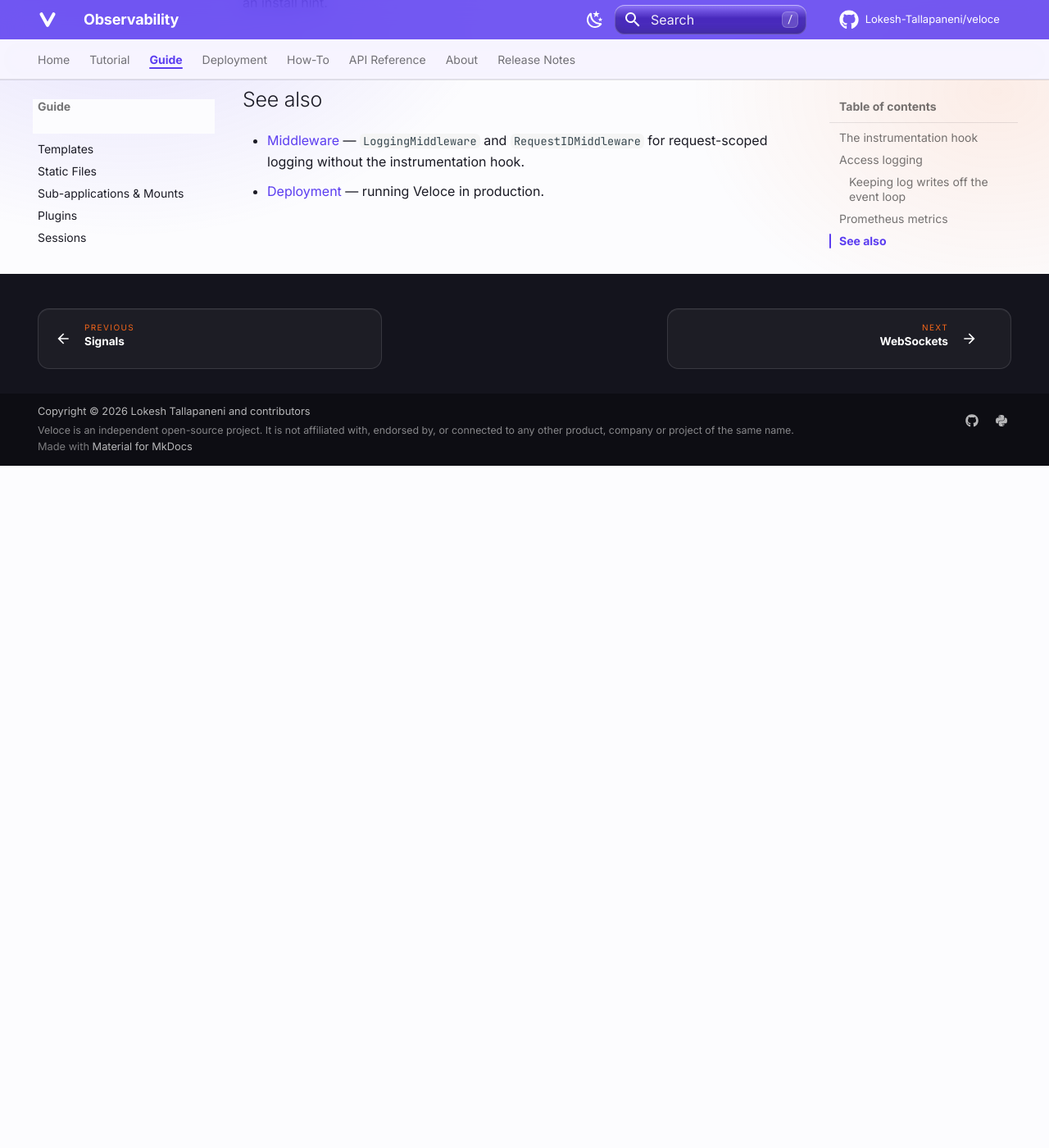
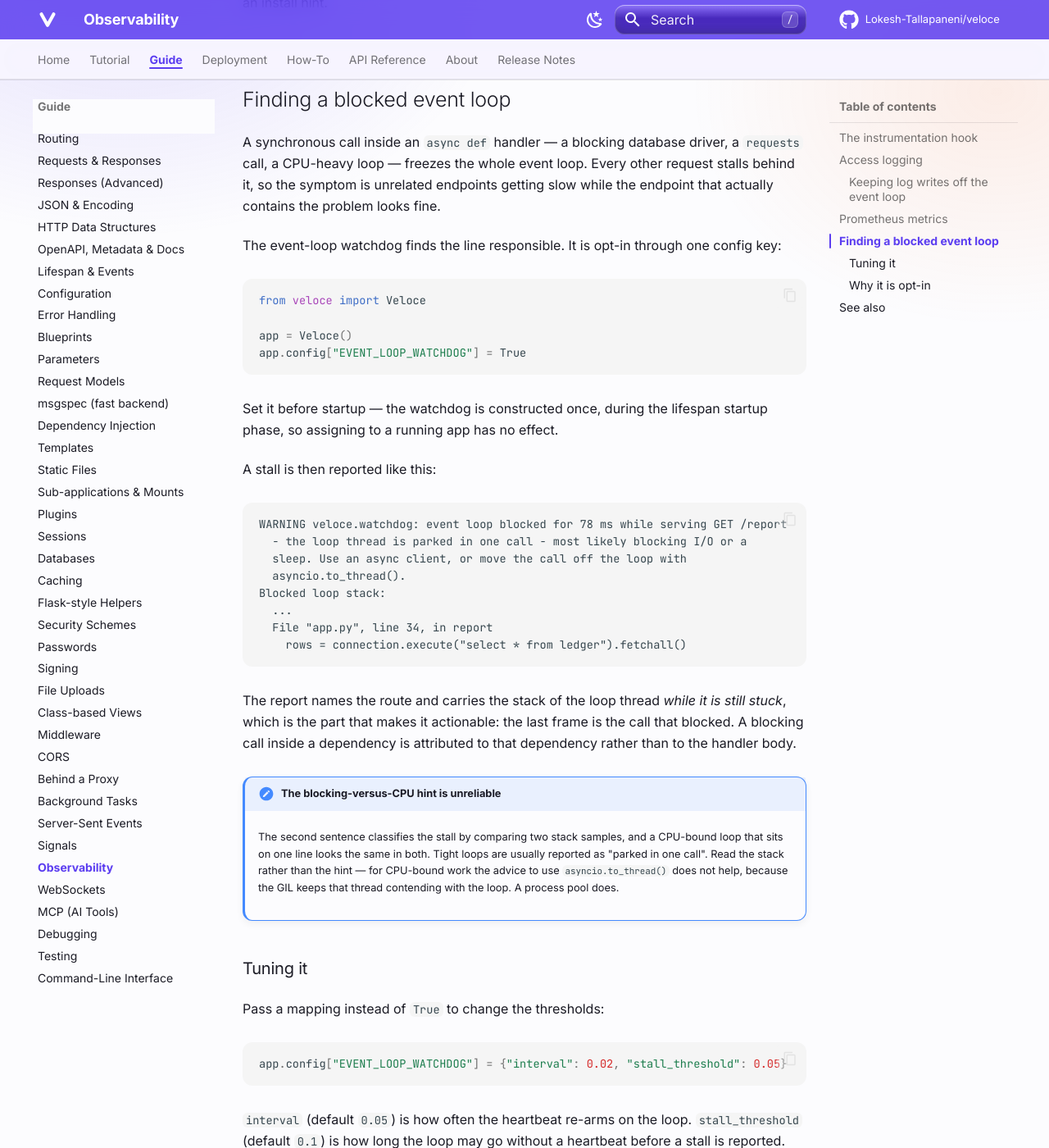
Before and after one commit to Lokesh-Tallapaneni/veloce, an MkDocs documentation site: the page built from docs/guide/observability.md, in a window 1280 px wide and 1400 px high, scrolled down 4343 px. Shown: the whole window at 82% size. Built offline with MkDocs 1.6.1 and Material for MkDocs 9.7.7, drawn with Linux system fonts in a browser that asks for light colours; comment, search, counter and statistics services are not loaded; before the commit the page ends 4911 px from its top, so only the background shows below that; some of the changed text lies outside the part shown.

Commit message:
document the event-loop watchdog
It had one row in the config table and a passing mention in the lifespan guide -
nothing saying what it detects, what the report looks like, or how to turn it
on. The observability guide now covers the enable, sample output, the tuning
keys with their defaults, and why it is opt-in and not armed by `debug=True`.

Also records that the blocking-versus-CPU hint is unreliable: it compares two
stack samples, and a tight loop sits on the same line in both, so CPU-bound work
is usually labelled "parked in one call". Documenting the limitation rather than
letting a reader follow the wrong advice - `asyncio.to_thread()` does not help
CPU-bound work, since the GIL keeps that thread contending with the loop.

````diff
--- a/docs/guide/observability.md
+++ b/docs/guide/observability.md
@@ -165,6 +165,84 @@ from your `/metrics` route rather than the global one.
 Calling `instrument_with_prometheus` without the extra installed raises an
 `ImportError` with an install hint.
 
+## Finding a blocked event loop
+
+A synchronous call inside an `async def` handler — a blocking database driver, a
+`requests` call, a CPU-heavy loop — freezes the whole event loop. Every other
+request stalls behind it, so the symptom is unrelated endpoints getting slow
+while the endpoint that actually contains the problem looks fine.
+
+The event-loop watchdog finds the line responsible. It is opt-in through one
+config key:
+
+```python
+from veloce import Veloce
+
+app = Veloce()
+app.config["EVENT_LOOP_WATCHDOG"] = True
+```
+
+Set it before startup — the watchdog is constructed once, during the lifespan
+startup phase, so assigning to a running app has no effect.
+
+A stall is then reported like this:
+
+```text
+WARNING veloce.watchdog: event loop blocked for 78 ms while serving GET /report
+  - the loop thread is parked in one call - most likely blocking I/O or a
+  sleep. Use an async client, or move the call off the loop with
+  asyncio.to_thread().
+Blocked loop stack:
+  ...
+  File "app.py", line 34, in report
+    rows = connection.execute("select * from ledger").fetchall()
+```
+
+The report names the route and carries the stack of the loop thread *while it is
+still stuck*, which is the part that makes it actionable: the last frame is the
+call that blocked. A blocking call inside a dependency is attributed to that
+dependency rather than to the handler body.
+
+!!! note "The blocking-versus-CPU hint is unreliable"
+
+    The second sentence classifies the stall by comparing two stack samples,
+    and a CPU-bound loop that sits on one line looks the same in both. Tight
+    loops are usually reported as "parked in one call". Read the stack rather
+    than the hint — for CPU-bound work the advice to use `asyncio.to_thread()`
+    does not help, because the GIL keeps that thread contending with the loop.
+    A process pool does.
+
+### Tuning it
+
+Pass a mapping instead of `True` to change the thresholds:
+
+```python
+app.config["EVENT_LOOP_WATCHDOG"] = {"interval": 0.02, "stall_threshold": 0.05}
+```
+
+`interval` (default `0.05`) is how often the heartbeat re-arms on the loop.
+`stall_threshold` (default `0.1`) is how long the loop may go without a
+heartbeat before a stall is reported. Lower both to catch shorter stalls while
+you are hunting one; the cost is a busier watch thread.
+
+Each distinct stall is reported once, however long it lasts, so a handler that
+blocks for ten seconds produces one warning rather than a stream of them.
+
+### Why it is opt-in
+
+The watchdog runs a real OS thread that samples the loop, so an app that never
+sets the key constructs nothing and pays nothing. It is a development aid:
+leaving it on in production spends a thread continuously, and the report
+contains a stack trace, which is the same category of disclosure as a debug
+traceback.
+
+It is also not armed by `debug=True`. The two are independent.
+
+A stall is only reported while the loop is actually running. An idle loop —
+stopped between calls, or parked waiting for I/O with nothing to do — is not a
+stall, so the in-memory [`TestClient`](testing.md), which drives one request at
+a time, does not trigger it. Exercising the watchdog needs a running server.
+
 ## See also
 
 - [Middleware](middleware.md) — `LoggingMiddleware` and `RequestIDMiddleware`
````
Also changed, not shown: docs/guide/configuration.md (+1 -1 lines).
